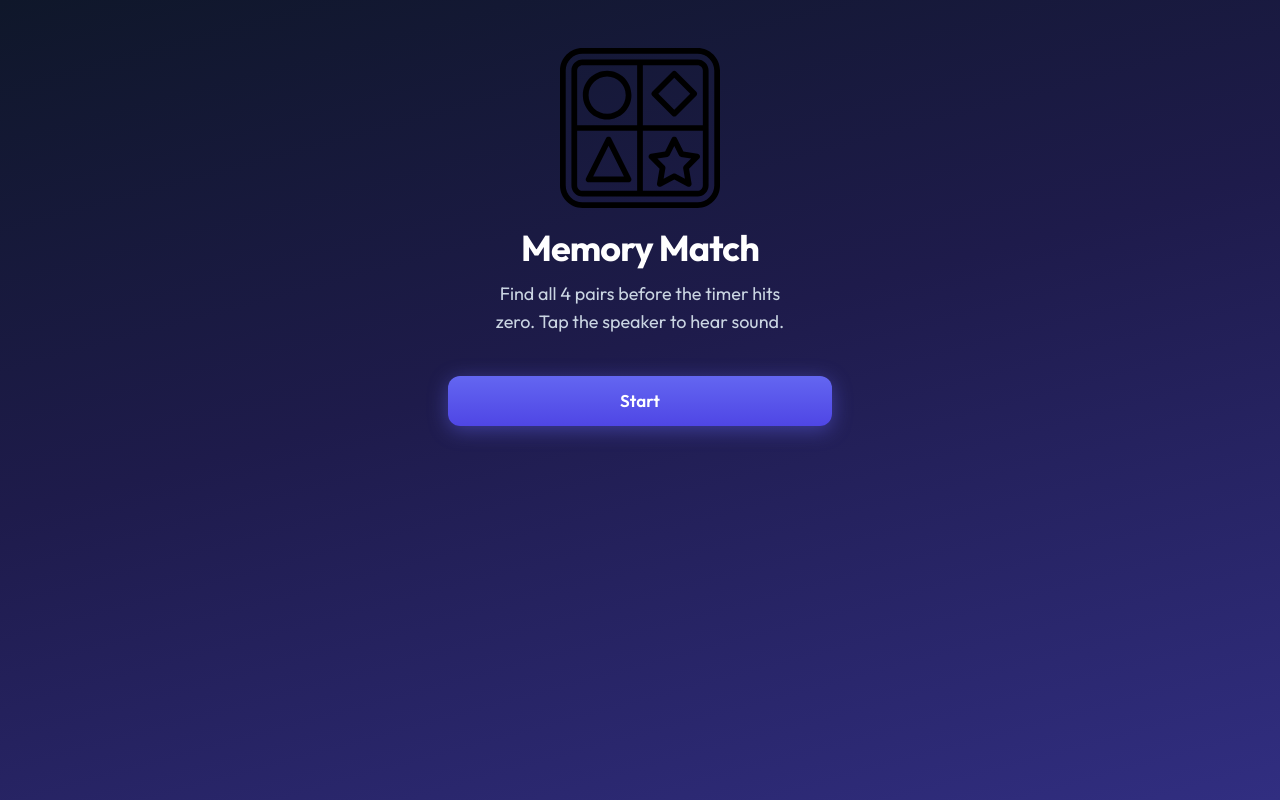
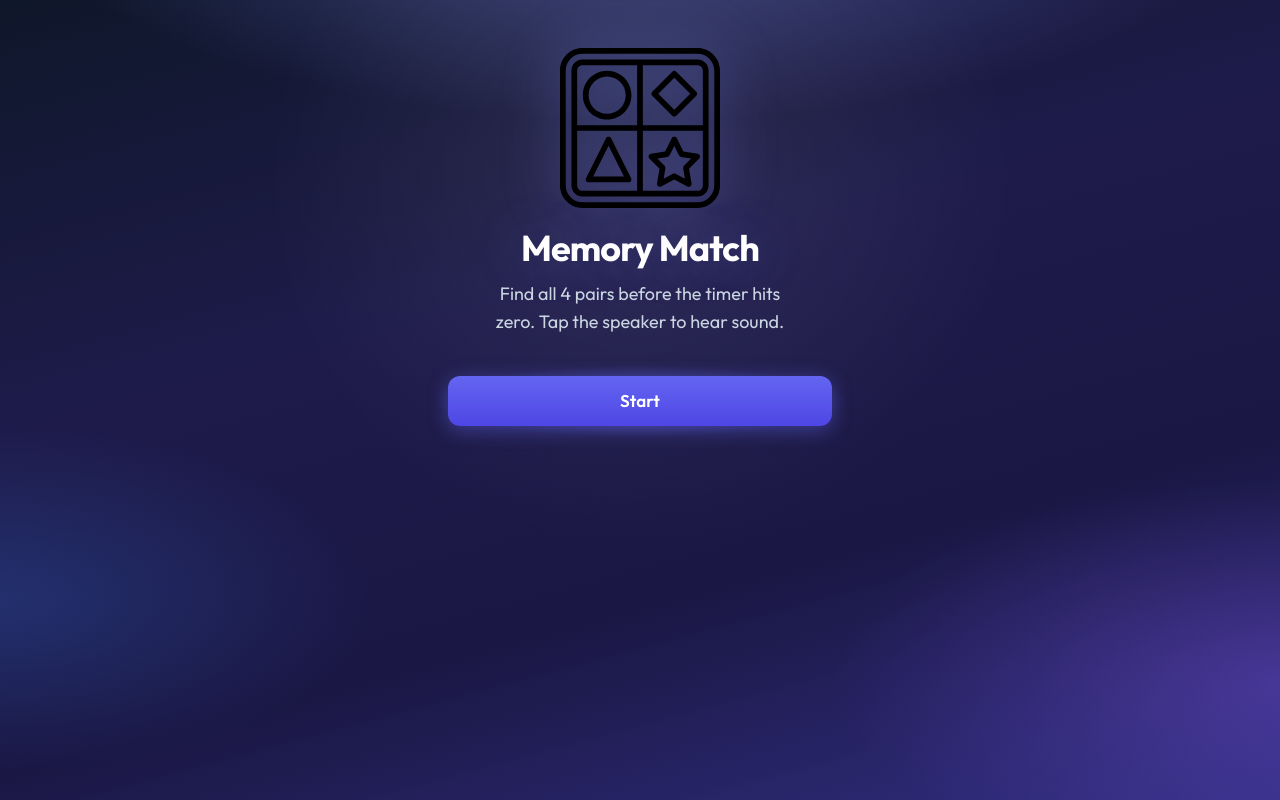
Before and after one commit to JesusPachdez/memory-game-challenge, a React (Vite) app: page / in a window 1280 px wide. Built offline with nearby package versions, Linux system fonts and the light colour scheme.

Commit message:
style: add cosmic gradient shine and soften flipped card cursors

```diff
--- a/src/components/Card.tsx
+++ b/src/components/Card.tsx
@@ -6,17 +6,34 @@ type CardProps = {
   card: CardModel;
   onClick?: () => void;
   disabled?: boolean;
+  /** Face-down card blocked by board lock or two cards already up */
+  isLocked?: boolean;
 };
 
-export function Card({ card, onClick, disabled = false }: CardProps) {
+export function Card({
+  card,
+  onClick,
+  disabled = false,
+  isLocked = false,
+}: CardProps) {
   const isFaceUp = card.isFlipped || card.isMatched;
+  const isRevealed = card.isFlipped && !card.isMatched;
   const isInteractive =
     Boolean(onClick) && !disabled && !card.isMatched && !card.isFlipped;
+
+  const className = [
+    "card-scene touch-target",
+    card.isMatched && "is-matched",
+    isRevealed && "is-revealed",
+    isLocked && "is-locked",
+  ]
+    .filter(Boolean)
+    .join(" ");
 
   return (
     <button
       type="button"
-      className={`card-scene touch-target${card.isMatched ? " is-matched" : ""}`}
+      className={className}
       onClick={onClick}
       disabled={!isInteractive}
       aria-label={
--- a/src/components/CardGrid.tsx
+++ b/src/components/CardGrid.tsx
@@ -25,6 +25,10 @@ export function CardGrid({
       {cards.map((card) => {
         const isCardDisabled =
           disabled || card.isMatched || card.isFlipped || pendingFlipCount >= 2;
+        const isLocked =
+          !card.isFlipped &&
+          !card.isMatched &&
+          (disabled || pendingFlipCount >= 2);
 
         return (
           <Card
@@ -32,6 +36,7 @@ export function CardGrid({
             card={card}
             onClick={onCardClick ? () => onCardClick(card.id) : undefined}
             disabled={isCardDisabled}
+            isLocked={isLocked}
           />
         );
       })}
--- a/src/components/ScreenShell.tsx
+++ b/src/components/ScreenShell.tsx
@@ -16,7 +16,7 @@ export function ScreenShell({
       className={`screen-gradient safe-padding safe-padding-top ${className}`}
     >
       <div
-        className={`mx-auto flex w-full max-w-lg flex-col ${
+        className={`screen-gradient__content mx-auto flex w-full max-w-lg flex-col ${
           centered
             ? "min-h-full justify-center py-8"
             : "min-h-full flex-1 gap-4 py-4 sm:gap-5 sm:py-6"
--- a/src/screens/IntroScreen.tsx
+++ b/src/screens/IntroScreen.tsx
@@ -8,7 +8,7 @@ type IntroScreenProps = {
 
 export function IntroScreen({ onStart }: IntroScreenProps) {
   return (
-    <ScreenShell centered className="px-6">
+    <ScreenShell centered className="intro-screen px-6">
       <div className="flex w-full flex-col items-center gap-10">
         <div className="flex flex-col items-center gap-5 text-center">
           <img
--- a/src/styles/card.css
+++ b/src/styles/card.css
@@ -64,7 +64,12 @@
   object-fit: contain;
 }
 
-.card-scene:disabled {
+.card-scene:disabled.is-revealed,
+.card-scene:disabled.is-matched {
+  cursor: default;
+}
+
+.card-scene:disabled.is-locked {
   cursor: not-allowed;
   opacity: 0.55;
 }
--- a/src/styles/intro.css
+++ b/src/styles/intro.css
@@ -22,15 +22,51 @@
   }
 }
 
+.intro-screen .intro-logo {
+  filter: drop-shadow(0 0 28px rgba(129, 140, 248, 0.45));
+}
+
+.intro-screen h1 {
+  text-shadow: 0 0 48px rgba(129, 140, 248, 0.35);
+}
+
 .intro-logo {
   animation: slide-in-top 0.7s ease-out both;
 }
 
 .intro-start-wrapper {
+  position: relative;
   animation: slide-in-bottom 0.7s ease-out 0.15s both;
 }
 
+.intro-start-wrapper::before {
+  content: "";
+  position: absolute;
+  inset: -0.75rem -1.25rem;
+  z-index: 0;
+  border-radius: 1.25rem;
+  background: radial-gradient(
+    ellipse at center,
+    rgba(99, 102, 241, 0.55) 0%,
+    transparent 70%
+  );
+  pointer-events: none;
+}
+
+.intro-start-wrapper .intro-start {
+  position: relative;
+  z-index: 1;
+}
+
 @media (prefers-reduced-motion: reduce) {
+  .intro-screen .intro-logo {
+    filter: none;
+  }
+
+  .intro-screen h1 {
+    text-shadow: none;
+  }
+
   .intro-logo,
   .intro-start-wrapper {
     animation: none;
--- a/src/styles/theme.css
+++ b/src/styles/theme.css
@@ -25,13 +25,52 @@
 }
 
 .screen-gradient {
+  position: relative;
+  isolation: isolate;
+  overflow-x: hidden;
   min-height: 100%;
-  background: linear-gradient(
-    165deg,
-    var(--color-bg-deep) 0%,
-    var(--color-bg-mid) 45%,
-    var(--color-bg-accent) 100%
+  background-color: var(--color-bg-deep);
+  background-image:
+    radial-gradient(
+      ellipse 90% 55% at 50% -15%,
+      rgba(129, 140, 248, 0.45) 0%,
+      transparent 55%
+    ),
+    radial-gradient(
+      ellipse 70% 50% at 100% 85%,
+      rgba(139, 92, 246, 0.3) 0%,
+      transparent 50%
+    ),
+    radial-gradient(
+      ellipse 60% 45% at 0% 75%,
+      rgba(59, 130, 246, 0.22) 0%,
+      transparent 48%
+    ),
+    linear-gradient(
+      165deg,
+      var(--color-bg-deep) 0%,
+      var(--color-bg-mid) 38%,
+      #1a1744 68%,
+      var(--color-bg-accent) 100%
+    );
+}
+
+/* Soft top highlight — “shine” over the gradient */
+.screen-gradient::before {
+  content: "";
+  position: absolute;
+  inset: 0;
+  background: radial-gradient(
+    circle at 50% 22%,
+    rgba(255, 255, 255, 0.08) 0%,
+    transparent 42%
   );
+  pointer-events: none;
+}
+
+.screen-gradient__content {
+  position: relative;
+  z-index: 1;
 }
 
 .panel {
```
